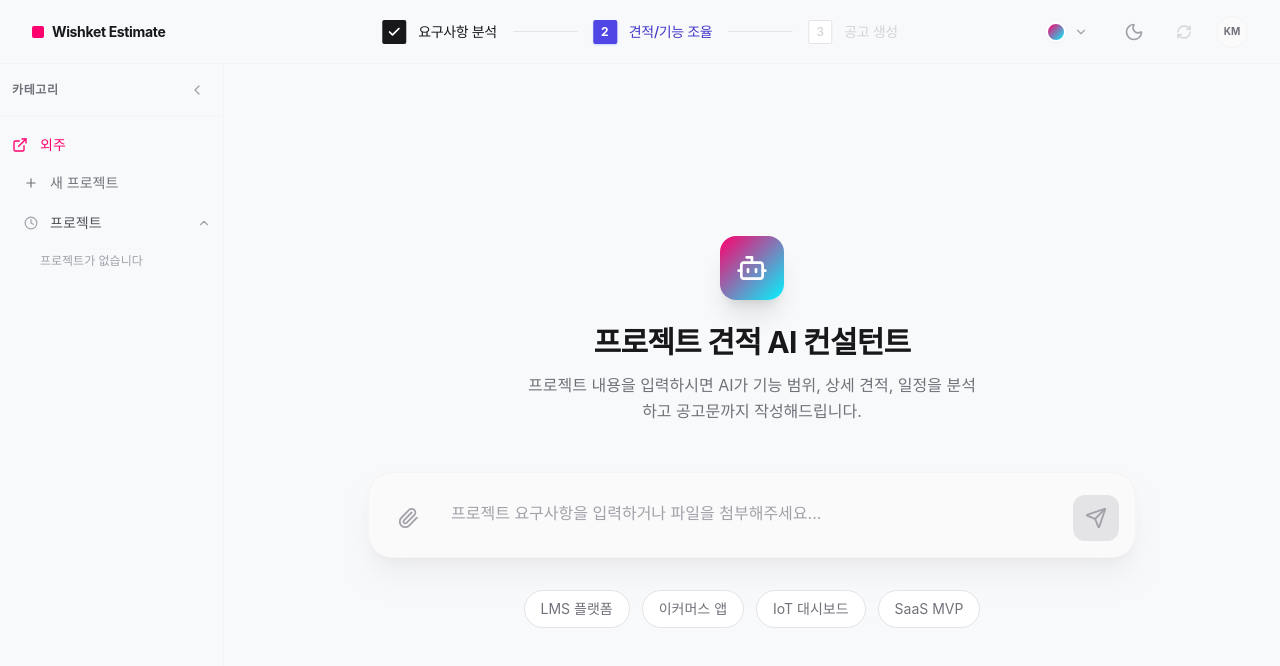
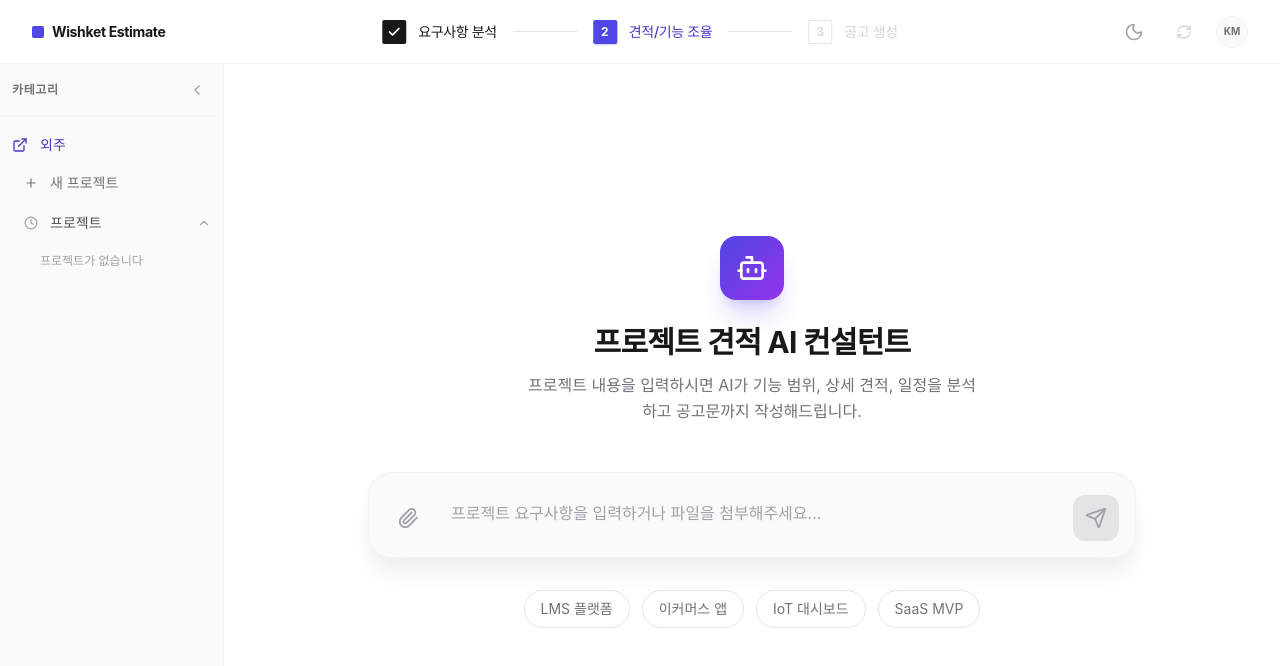
Before and after one commit to chyon8/AI_consultant, a React (Vite) app: page / in a window 1280 px wide. Shown: the top 666 px of the page. Built offline with nearby package versions, Linux system fonts and the light colour scheme; a web font is replaced by a local one.

Commit message:
Restored to '5c6a43d495b2e2b5d9cbc708bc06a1b769b0e388'
Replit-Restored-To: 5c6a43d495b2e2b5d9cbc708bc06a1b769b0e388

```diff
--- a/App.tsx
+++ b/App.tsx
@@ -1,7 +1,7 @@
 
 import React, { useState, useRef, useEffect } from 'react';
-import { INITIAL_MESSAGES, INITIAL_MODULES, PARTNER_PRESETS, THEMES } from './constants';
-import { Message, ModuleItem, PartnerType, EstimationStep, ProjectScale, ChatSession, DashboardState, ChatAction, ThemeType } from './types';
+import { INITIAL_MESSAGES, INITIAL_MODULES, PARTNER_PRESETS } from './constants';
+import { Message, ModuleItem, PartnerType, EstimationStep, ProjectScale, ChatSession, DashboardState, ChatAction } from './types';
 import { ChatInterface } from './components/ChatInterface';
 import { Dashboard } from './components/Dashboard';
 import { Icons } from './components/Icons';
@@ -9,7 +9,6 @@ import { StepIndicator } from './components/StepIndicator';
 import { CollapsibleSidebar } from './components/CollapsibleSidebar';
 import { LandingView } from './components/LandingView';
 import { DeleteConfirmModal } from './components/DeleteConfirmModal';
-import { ThemeSelector } from './components/ThemeSelector';
 import { deleteSession } from './services/chatHistoryService';
 import { analyzeProject, readFileContent, ParsedAnalysisResult } from './services/apiService';
 import {
@@ -47,8 +46,7 @@ const App: React.FC = () => {
   const [estimationStep, setEstimationStep] = useState<EstimationStep>('SCOPE');
   const [currentScale, setCurrentScale] = useState<ProjectScale>('STANDARD');
 
-  // Theme State
-  const [currentTheme, setCurrentTheme] = useState<ThemeType>('cyberpunk');
+  // Dark Mode State
   const [isDarkMode, setIsDarkMode] = useState(false);
 
   // Collapsible Sidebar State
@@ -189,26 +187,14 @@ const App: React.FC = () => {
   const [sidebarWidth, setSidebarWidth] = useState(450);
   const [isResizing, setIsResizing] = useState(false);
 
-  // Apply Theme and Dark Mode
+  // Apply Dark Mode
   useEffect(() => {
-    const theme = THEMES[currentTheme];
-    const root = document.documentElement;
-
-    root.style.setProperty('--theme-primary', theme.primary);
-    root.style.setProperty('--theme-secondary', theme.secondary);
-    root.style.setProperty('--theme-accent', theme.accent);
-    root.style.setProperty('--theme-bg-light', theme.bgLight);
-    root.style.setProperty('--theme-bg-dark', theme.bgDark);
-
-    // Apply background color to body
-    document.body.style.backgroundColor = isDarkMode ? theme.bgDark : theme.bgLight;
-
     if (isDarkMode) {
-      root.classList.add('dark');
+      document.documentElement.classList.add('dark');
     } else {
-      root.classList.remove('dark');
+      document.documentElement.classList.remove('dark');
     }
-  }, [currentTheme, isDarkMode]);
+  }, [isDarkMode]);
 
   const startResizing = (e: React.MouseEvent) => {
     e.preventDefault();
@@ -675,10 +661,7 @@ const App: React.FC = () => {
   };
 
   return (
-    <div
-      className="h-screen w-screen flex flex-col font-sans overflow-hidden text-slate-900 dark:text-slate-50 transition-colors duration-300"
-      style={{ backgroundColor: isDarkMode ? 'var(--theme-bg-dark)' : 'var(--theme-bg-light)' }}
-    >
+    <div className={`h-screen w-screen flex flex-col font-sans bg-white dark:bg-slate-950 overflow-hidden text-slate-900 dark:text-slate-50 transition-colors duration-300`}>
 
       {/* Error Notification */}
       {analysisError && (
@@ -713,14 +696,11 @@ const App: React.FC = () => {
       )}
 
       {/* Minimal Header */}
-      <header
-        className="h-16 border-b border-slate-100 dark:border-slate-800 flex items-center justify-between px-4 lg:px-8 z-30 shrink-0 relative transition-colors duration-300"
-        style={{ backgroundColor: isDarkMode ? 'var(--theme-bg-dark)' : 'var(--theme-bg-light)' }}
-      >
+      <header className="h-16 bg-white dark:bg-slate-950 border-b border-slate-100 dark:border-slate-800 flex items-center justify-between px-4 lg:px-8 z-30 shrink-0 relative transition-colors duration-300">
         {/* Left: Brand Only */}
         <div className="flex items-center gap-4 lg:gap-8 flex-shrink-0">
           <div className="flex items-center gap-2 flex-shrink-0">
-            <div className="w-3 h-3 rounded-sm" style={{ backgroundColor: 'var(--theme-primary)' }}></div>
+            <div className="w-3 h-3 bg-indigo-500 rounded-sm"></div>
             <span className="text-sm font-bold tracking-tight text-slate-900 dark:text-white hidden sm:block">Wishket Estimate</span>
           </div>
         </div>
@@ -732,11 +712,6 @@ const App: React.FC = () => {
 
         {/* Right Section */}
         <div className="flex items-center gap-2 lg:gap-4 flex-shrink-0">
-              <ThemeSelector
-                currentTheme={currentTheme}
-                onThemeChange={setCurrentTheme}
-              />
-
               <button
                 onClick={() => setIsDarkMode(!isDarkMode)}
                 className="p-2 text-slate-400 hover:text-slate-900 dark:hover:text-white transition-colors"
--- a/components/CollapsibleSidebar.tsx
+++ b/components/CollapsibleSidebar.tsx
@@ -36,10 +36,9 @@ export const CollapsibleSidebar: React.FC<CollapsibleSidebarProps> = ({
 
   return (
     <div
-      className={`h-full border-r border-slate-100 dark:border-slate-800 flex flex-col transition-all duration-300 ${
+      className={`h-full bg-slate-50 dark:bg-slate-900 border-r border-slate-100 dark:border-slate-800 flex flex-col transition-all duration-300 ${
         isCollapsed ? 'w-14' : 'w-56'
       }`}
-      style={{ backgroundColor: 'var(--theme-bg-light)' }}
     >
       <div className="p-3 border-b border-slate-100 dark:border-slate-800 flex items-center justify-between">
         {!isCollapsed && (
@@ -58,7 +57,7 @@ export const CollapsibleSidebar: React.FC<CollapsibleSidebarProps> = ({
       {!isCollapsed && (
         <div className="flex-1 overflow-y-auto">
           <div className="py-2">
-            <div className="w-full flex items-center gap-3 px-3 py-2.5 text-left" style={{ color: 'var(--theme-primary)' }}>
+            <div className="w-full flex items-center gap-3 px-3 py-2.5 text-left text-indigo-600 dark:text-indigo-400">
               <Icons.External size={16} className="flex-shrink-0" />
               <span className="text-sm font-medium">외주</span>
             </div>
@@ -79,10 +78,7 @@ export const CollapsibleSidebar: React.FC<CollapsibleSidebarProps> = ({
                 <Icons.Clock size={14} className="text-slate-400 dark:text-slate-500 flex-shrink-0" />
                 <span className="flex-1 text-sm text-slate-600 dark:text-slate-300">프로젝트</span>
                 {sessionCount > 0 && (
-                  <span
-                    className="text-xs px-1.5 py-0.5 rounded text-white"
-                    style={{ backgroundColor: 'var(--theme-primary)' }}
-                  >
+                  <span className="text-xs bg-indigo-100 dark:bg-indigo-900/50 text-indigo-600 dark:text-indigo-400 px-1.5 py-0.5 rounded">
                     {sessionCount}
                   </span>
                 )}
@@ -118,10 +114,7 @@ export const CollapsibleSidebar: React.FC<CollapsibleSidebarProps> = ({
                       }`}>
                         {session.isLoading ? (
                           <span className="flex items-center gap-2">
-                            <span
-                              className="w-3 h-3 border-2 border-t-transparent rounded-full animate-spin"
-                              style={{ borderColor: 'var(--theme-primary)', borderTopColor: 'transparent' }}
-                            />
+                            <span className="w-3 h-3 border-2 border-indigo-500 border-t-transparent rounded-full animate-spin" />
                             <span>생성 중...</span>
                           </span>
                         ) : (
--- a/components/LandingView.tsx
+++ b/components/LandingView.tsx
@@ -36,15 +36,9 @@ export const LandingView: React.FC<LandingViewProps> = ({ onAnalyze, isLoading }
 
   if (isLoading) {
     return (
-      <div
-        className="flex-1 flex flex-col items-center justify-center transition-colors duration-300 px-6"
-        style={{ backgroundColor: 'var(--theme-bg-light)' }}
-      >
+      <div className="flex-1 flex flex-col items-center justify-center bg-white dark:bg-slate-950 transition-colors duration-300 px-6">
         <div className="text-center">
-          <div
-            className="inline-flex items-center justify-center w-20 h-20 rounded-2xl mb-8 shadow-xl animate-pulse"
-            style={{ background: 'linear-gradient(135deg, var(--theme-primary), var(--theme-secondary))' }}
-          >
+          <div className="inline-flex items-center justify-center w-20 h-20 bg-gradient-to-br from-indigo-500 to-purple-600 rounded-2xl mb-8 shadow-xl shadow-indigo-500/20 animate-pulse">
             <Icons.Bot size={40} className="text-white" />
           </div>
           <h2 className="text-2xl font-bold text-slate-900 dark:text-white mb-4 tracking-tight">
@@ -54,9 +48,9 @@ export const LandingView: React.FC<LandingViewProps> = ({ onAnalyze, isLoading }
             AI가 모듈 구조, 견적, 일정을 분석 중입니다...
           </p>
           <div className="flex items-center justify-center gap-2">
-            <div className="w-2 h-2 rounded-full animate-bounce" style={{ backgroundColor: 'var(--theme-primary)', animationDelay: '0ms' }}></div>
-            <div className="w-2 h-2 rounded-full animate-bounce" style={{ backgroundColor: 'var(--theme-primary)', animationDelay: '150ms' }}></div>
-            <div className="w-2 h-2 rounded-full animate-bounce" style={{ backgroundColor: 'var(--theme-primary)', animationDelay: '300ms' }}></div>
+            <div className="w-2 h-2 bg-indigo-500 rounded-full animate-bounce" style={{ animationDelay: '0ms' }}></div>
+            <div className="w-2 h-2 bg-indigo-500 rounded-full animate-bounce" style={{ animationDelay: '150ms' }}></div>
+            <div className="w-2 h-2 bg-indigo-500 rounded-full animate-bounce" style={{ animationDelay: '300ms' }}></div>
           </div>
         </div>
       </div>
@@ -64,13 +58,10 @@ export const LandingView: React.FC<LandingViewProps> = ({ onAnalyze, isLoading }
   }
 
   return (
-    <div className="flex-1 flex flex-col items-center justify-center transition-colors duration-300 px-6">
+    <div className="flex-1 flex flex-col items-center justify-center bg-white dark:bg-slate-950 transition-colors duration-300 px-6">
       <div className="w-full max-w-3xl mx-auto">
         <div className="text-center mb-12">
-          <div
-            className="inline-flex items-center justify-center w-16 h-16 rounded-2xl mb-6 shadow-xl"
-            style={{ background: 'linear-gradient(135deg, var(--theme-primary), var(--theme-secondary))' }}
-          >
+          <div className="inline-flex items-center justify-center w-16 h-16 bg-gradient-to-br from-indigo-500 to-purple-600 rounded-2xl mb-6 shadow-xl shadow-indigo-500/20">
             <Icons.Bot size={32} className="text-white" />
           </div>
           <h1 className="text-3xl font-bold text-slate-900 dark:text-white mb-3 tracking-tight">
@@ -137,10 +128,9 @@ export const LandingView: React.FC<LandingViewProps> = ({ onAnalyze, isLoading }
               disabled={isLoading || (!inputText.trim() && attachedFiles.length === 0)}
               className={`p-3 rounded-xl transition-all ${
                 inputText.trim() || attachedFiles.length > 0
-                  ? 'text-white shadow-lg'
+                  ? 'bg-slate-900 dark:bg-indigo-500 text-white hover:bg-black dark:hover:bg-indigo-600 shadow-lg'
                   : 'bg-slate-200 dark:bg-slate-800 text-slate-400 dark:text-slate-600'
               }`}
-              style={inputText.trim() || attachedFiles.length > 0 ? { backgroundColor: 'var(--theme-primary)' } : {}}
             >
               {isLoading ? (
                 <Icons.Refresh size={22} className="animate-spin" />
--- a/components/ThemeSelector.tsx
+++ /dev/null
@@ -1,92 +0,0 @@
-import React, { useState, useRef, useEffect } from 'react';
-import { ThemeType } from '../types';
-import { THEMES } from '../constants';
-import { Icons } from './Icons';
-
-interface ThemeSelectorProps {
-  currentTheme: ThemeType;
-  onThemeChange: (theme: ThemeType) => void;
-}
-
-export const ThemeSelector: React.FC<ThemeSelectorProps> = ({ currentTheme, onThemeChange }) => {
-  const [isOpen, setIsOpen] = useState(false);
-  const dropdownRef = useRef<HTMLDivElement>(null);
-
-  useEffect(() => {
-    const handleClickOutside = (event: MouseEvent) => {
-      if (dropdownRef.current && !dropdownRef.current.contains(event.target as Node)) {
-        setIsOpen(false);
-      }
-    };
-
-    document.addEventListener('mousedown', handleClickOutside);
-    return () => document.removeEventListener('mousedown', handleClickOutside);
-  }, []);
-
-  const themeKeys = Object.keys(THEMES) as ThemeType[];
-  const current = THEMES[currentTheme];
-
-  return (
-    <div className="relative" ref={dropdownRef}>
-      <button
-        onClick={() => setIsOpen(!isOpen)}
-        className="flex items-center gap-2 px-3 py-2 rounded-lg transition-all duration-200 hover:bg-slate-100 dark:hover:bg-slate-800"
-        title="Theme Selector"
-      >
-        <div
-          className="w-5 h-5 rounded-full border-2 border-white dark:border-slate-700 shadow-sm"
-          style={{ background: `linear-gradient(135deg, ${current.primary}, ${current.secondary})` }}
-        />
-        <Icons.Down size={14} className={`text-slate-400 transition-transform duration-200 ${isOpen ? 'rotate-180' : ''}`} />
-      </button>
-
-      {isOpen && (
-        <div className="absolute right-0 top-full mt-2 w-56 bg-white dark:bg-slate-900 rounded-xl shadow-xl border border-slate-100 dark:border-slate-800 py-2 z-50 animate-fade-in">
-          <div className="px-3 py-2 border-b border-slate-100 dark:border-slate-800">
-            <p className="text-xs font-medium text-slate-400 uppercase tracking-wider">Color Theme</p>
-          </div>
-
-          {themeKeys.map((themeKey) => {
-            const theme = THEMES[themeKey];
-            const isActive = currentTheme === themeKey;
-
-            return (
-              <button
-                key={themeKey}
-                onClick={() => {
-                  onThemeChange(themeKey);
-                  setIsOpen(false);
-                }}
-                className={`w-full flex items-center gap-3 px-3 py-2.5 transition-colors ${
-                  isActive
-                    ? 'bg-slate-50 dark:bg-slate-800'
-                    : 'hover:bg-slate-50 dark:hover:bg-slate-800/50'
-                }`}
-              >
-                <div
-                  className="w-8 h-8 rounded-lg shadow-sm flex items-center justify-center text-sm"
-                  style={{ background: `linear-gradient(135deg, ${theme.primary}, ${theme.secondary})` }}
-                >
-                  {theme.emoji}
-                </div>
-                <div className="flex-1 text-left">
-                  <p className={`text-sm font-medium ${isActive ? 'text-slate-900 dark:text-white' : 'text-slate-600 dark:text-slate-300'}`}>
-                    {theme.name}
-                  </p>
-                  <div className="flex gap-1 mt-1">
-                    <div className="w-3 h-3 rounded-full" style={{ backgroundColor: theme.primary }} />
-                    <div className="w-3 h-3 rounded-full" style={{ backgroundColor: theme.secondary }} />
-                    <div className="w-3 h-3 rounded-full" style={{ backgroundColor: theme.accent }} />
-                  </div>
-                </div>
-                {isActive && (
-                  <Icons.CheckMark size={16} className="text-slate-900 dark:text-white" />
-                )}
-              </button>
-            );
-          })}
-        </div>
-      )}
-    </div>
-  );
-};
--- a/constants.ts
+++ b/constants.ts
@@ -1,46 +1,6 @@
 
 
-import { ModuleItem, SimilarProject, PartnerConfig, PartnerType, PresetType, PresetDetail, ThemeType, ThemeColors } from './types';
-
-// Theme Color Schemes
-export const THEMES: Record<ThemeType, ThemeColors> = {
-  cyberpunk: {
-    primary: '#FF006E',
-    secondary: '#00F5FF',
-    accent: '#FFD60A',
-    bgLight: '#F8F9FA',
-    bgDark: '#0A0E27',
-    name: 'Cyberpunk Neon',
-    emoji: '🌆'
-  },
-  lavender: {
-    primary: '#9D4EDD',
-    secondary: '#C77DFF',
-    accent: '#E0AAFF',
-    bgLight: '#FEFCFF',
-    bgDark: '#1A0F2E',
-    name: 'Lavender Dream',
-    emoji: '💜'
-  },
-  ocean: {
-    primary: '#006D77',
-    secondary: '#83C5BE',
-    accent: '#EDF6F9',
-    bgLight: '#FDFEFF',
-    bgDark: '#0F1C1E',
-    name: 'Ocean Breeze',
-    emoji: '🌊'
-  },
-  sunset: {
-    primary: '#FF5A5F',
-    secondary: '#FFB400',
-    accent: '#FF8B94',
-    bgLight: '#FFFBF7',
-    bgDark: '#1A0F0A',
-    name: 'Sunset Glow',
-    emoji: '🌅'
-  }
-};
+import { ModuleItem, SimilarProject, PartnerConfig, PartnerType, PresetType, PresetDetail } from './types';
 
 export const INITIAL_MODULES: ModuleItem[] = [
   {
--- a/index.html
+++ b/index.html
@@ -67,13 +67,6 @@
       }
     </script>
     <style>
-      :root {
-        --theme-primary: #FF006E;
-        --theme-secondary: #00F5FF;
-        --theme-accent: #FFD60A;
-        --theme-bg-light: #F8F9FA;
-        --theme-bg-dark: #0A0E27;
-      }
       body {
         background-color: #ffffff;
         color: #18181b;
@@ -89,15 +82,6 @@
         background: rgba(255, 255, 255, 0.9);
         backdrop-filter: blur(8px);
       }
-      /* Theme-aware accent colors */
-      .theme-primary { color: var(--theme-primary); }
-      .theme-secondary { color: var(--theme-secondary); }
-      .theme-accent { color: var(--theme-accent); }
-      .bg-theme-primary { background-color: var(--theme-primary); }
-      .bg-theme-secondary { background-color: var(--theme-secondary); }
-      .bg-theme-accent { background-color: var(--theme-accent); }
-      .border-theme-primary { border-color: var(--theme-primary); }
-      .border-theme-secondary { border-color: var(--theme-secondary); }
     </style>
   </head>
   <body>
```
Also changed, not shown: types.ts (+0 -13 lines), attached_assets/targeted_element_1764850432488.png (deleted), 1 other file (tests, documents, lock files or other folders).
